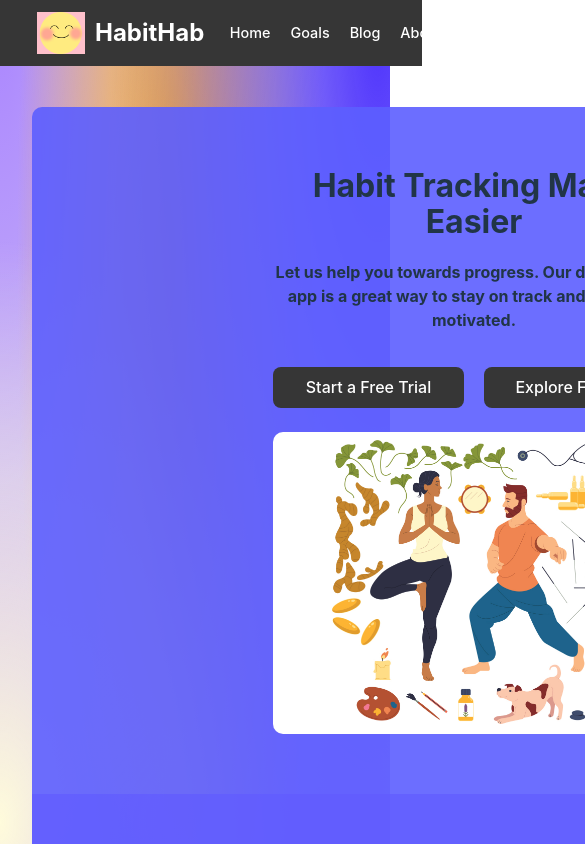
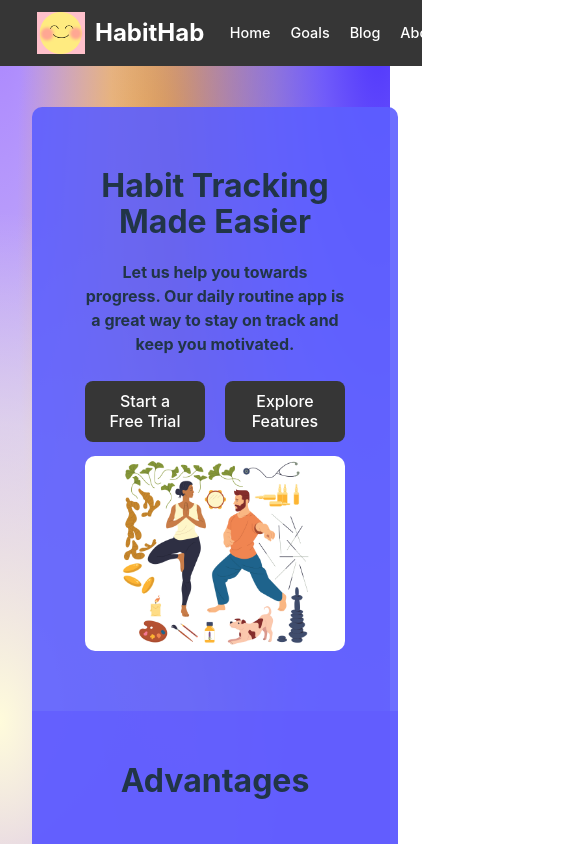
Before and after one commit to 561Aloha/Habit-Tracker, a React (Vite) app: page / in a window 390 px wide. Shown: the top 844 px of the page, 585 px wide, since content can reach past the window. Built offline with nearby package versions, Linux system fonts and the light colour scheme.

Commit message:
adjusting screensize
x

```diff
--- a/src/App.css
+++ b/src/App.css
@@ -415,7 +415,7 @@
 
 @media (max-width: 430px) {
   .container{
-    width: 100vh;
+    width: 100%;
   }
   .header-content{
     width: 50%;
--- a/src/css/goals.css
+++ b/src/css/goals.css
@@ -416,9 +416,9 @@
 @media (max-width: 430px) {
 
   .goals-page{
-    width: 100vh;
+    width: 100%;
   }
   .goals-container{
-    width: 90vh;
+    width: 90%;
   }
 }
```
